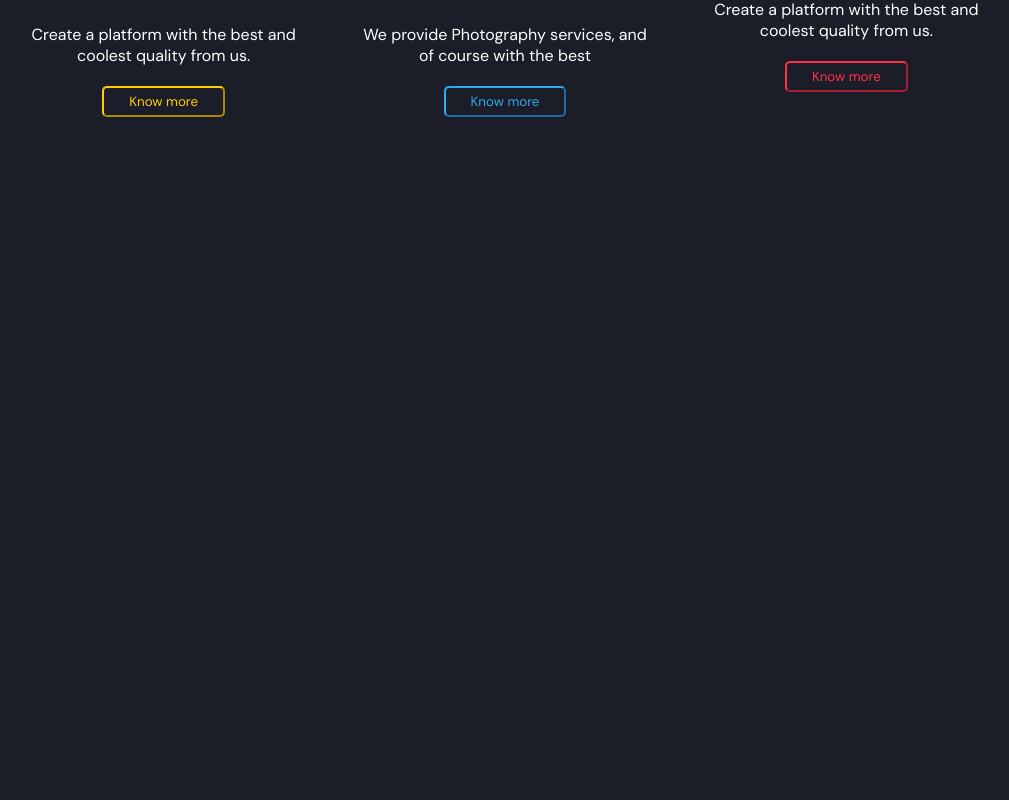
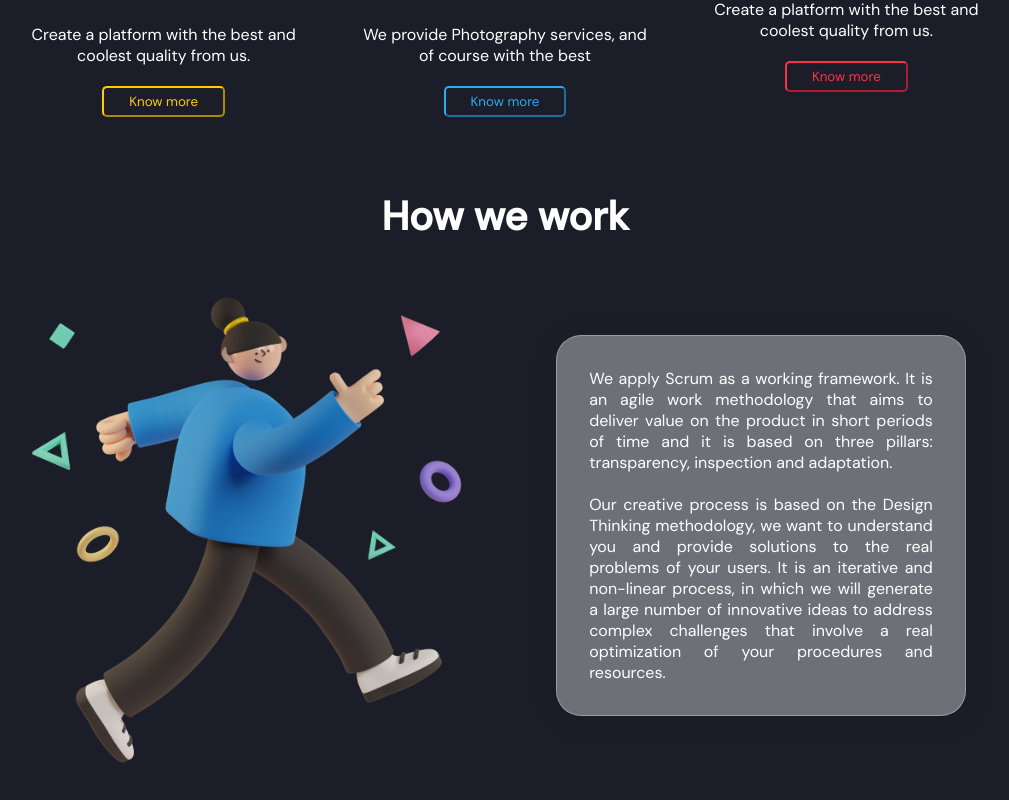
Before and after one commit to hectorRperez/webLeads, a Vue app: page / in a window 1280 px wide. Shown: the part 1468-2268 px from the top of the page, without its empty margins (135-1144 px from the left). Before the commit the page ends 1642 px from the top, so only its background shows below. Built offline with nearby package versions, Linux system fonts and the light colour scheme.

Commit message:
we work finish

```diff
--- /dev/null
+++ b/src/components/ScrumService.vue
@@ -0,0 +1,70 @@
+<template>
+  <section>
+    <h2>How we work</h2>
+    <div class="container">
+      <div class="ilustracion">
+        <img src="./../assets/img/ilustracion_2.png" alt="" />
+      </div>
+      <div class="info">
+        <p>
+          {{ $store.state.language.HowWework.element1 }}
+          <br />
+          <br />
+          {{ $store.state.language.HowWework.element2 }}
+        </p>
+      </div>
+    </div>
+  </section>
+</template>
+
+<script>
+export default {};
+</script>
+
+<style lang="scss" scoped>
+section {
+  h2 {
+    text-align: center;
+    font-size: 40px;
+    color: white;
+  }
+
+  .container {
+    margin-top: 25px;
+    color: white;
+    display: flex;
+    justify-content: center;
+    align-items: center;
+    flex-wrap: wrap;
+    text-align: center;
+
+    .ilustracion {
+      flex: 1 1 280px;
+
+      img {
+        width: 100%;
+      }
+    }
+
+    .info {
+      flex: 1 1 280px;
+
+      display: flex;
+      justify-content: center;
+      align-items: center;
+      p {
+        text-align: justify;
+        width: 80%;
+        background: rgba(255, 255, 255, 0.37);
+        border-radius: 16px;
+        box-shadow: 0 4px 30px rgba(0, 0, 0, 0.1);
+        backdrop-filter: blur(1.1px);
+        -webkit-backdrop-filter: blur(1.1px);
+        border: 1px solid rgba(255, 255, 255, 0.3);
+        padding: 2rem;
+        border-radius: 25px;
+      }
+    }
+  }
+}
+</style>
--- a/src/languages/en.json
+++ b/src/languages/en.json
@@ -26,5 +26,10 @@
 		"BusinessIntelligence": "Business Intelligence Solutions",
 		"BusinessIntelligenceInfo": "Create a platform with the best and coolest quality from us.",
 		"btnKnowMore": "Know more"
+	},
+
+	"HowWework": {
+		"element1": "We apply Scrum as a working framework. It is an agile work methodology that aims to deliver value on the product in short periods of time and it is based on three pillars: transparency, inspection and adaptation.",
+		"element2": "Our creative process is based on the Design Thinking methodology, we want to understand you and provide solutions to the real problems of your users. It is an iterative and non-linear process, in which we will generate a large number of innovative ideas to address complex challenges that involve a real optimization of your procedures and resources."
 	}
 }
--- a/src/languages/es.json
+++ b/src/languages/es.json
@@ -26,5 +26,10 @@
 		"BusinessIntelligence": "Soluciones de inteligencia empresarial",
 		"BusinessIntelligenceInfo": "Cree una plataforma con la mejor y más fresca calidad de nuestra parte.",
 		"btnKnowMore": "Saber más"
+	},
+
+	"HowWework": {
+		"element1": "Aplicamos Scrum como framework de trabajo. Se trata de una metodología de trabajo ágil que tiene como finalidad la entrega de valor sobre el producto en períodos cortos de tiempo y para ello se basa en tres pilares: la transparencia, la inspección y la adaptación.",
+		"element2": "Nuestro proceso creativo está basado en la metodología Design Thinking, queremos entenderte y dar solución a los problemas reales de tus usuarios. Es un proceso iterativo y no lineal, en el que generaremos una gran cantidad de ideas innovadoras para abordar los retos complejos que suponen una optimización real de tus procedimientos y recursos."
 	}
 }
--- a/src/view/HomePage.vue
+++ b/src/view/HomePage.vue
@@ -3,6 +3,7 @@
   <Navbar />
   <Carousel :slides="slides" />
   <our-services></our-services>
+  <scrum-service></scrum-service>
 </template>
 
 <script>
@@ -11,6 +12,7 @@ import Navbar from "../components/NavBar.vue";
 import Carousel from "../components/Carousel.vue";
 import item1 from "../components/carousel/Item1.vue";
 import OurServices from "../components/OurServices.vue";
+import ScrumService from "../components/ScrumService.vue";
 
 export default {
   data() {
@@ -29,6 +31,7 @@ export default {
     Carousel,
     OurServices,
     item1,
+    ScrumService,
   },
 };
 </script>
```
Also changed, not shown: src/assets/img/ilustracion_2.png (added).
